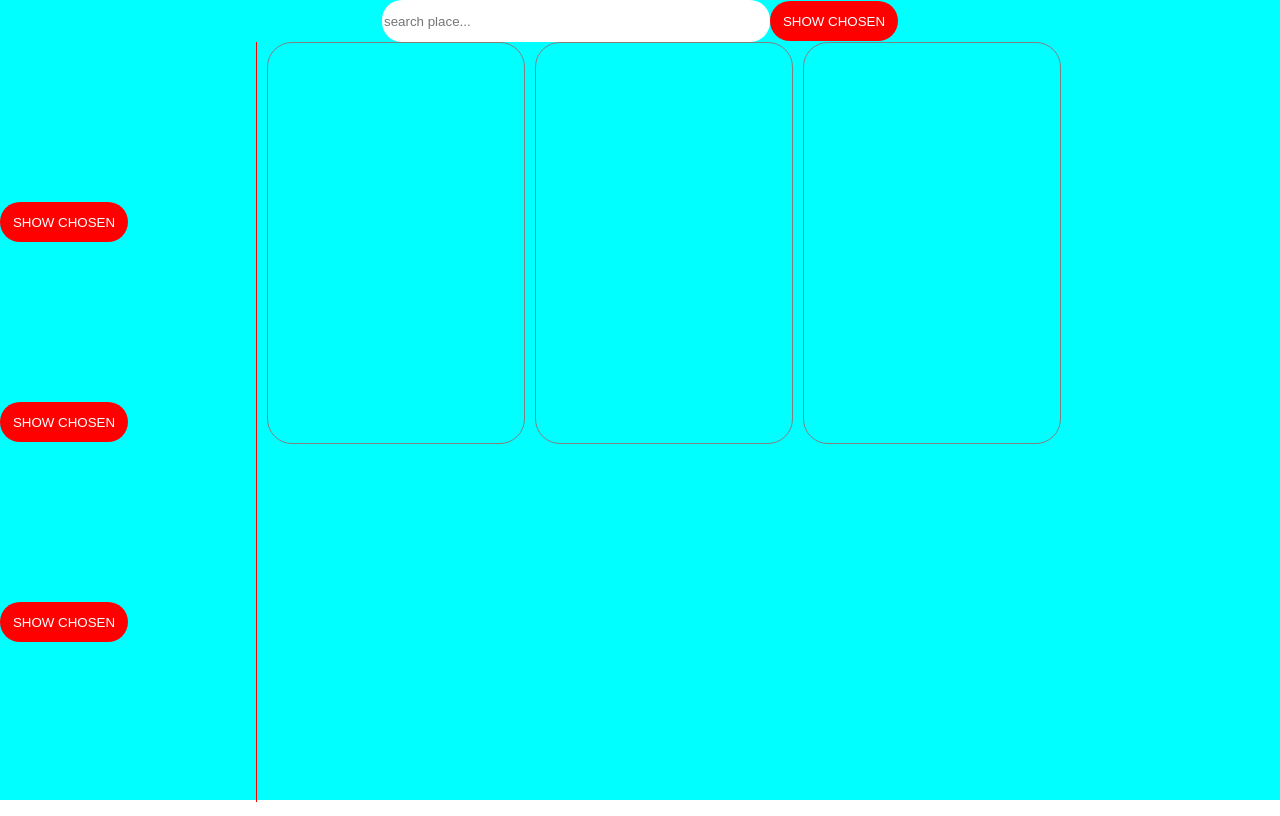
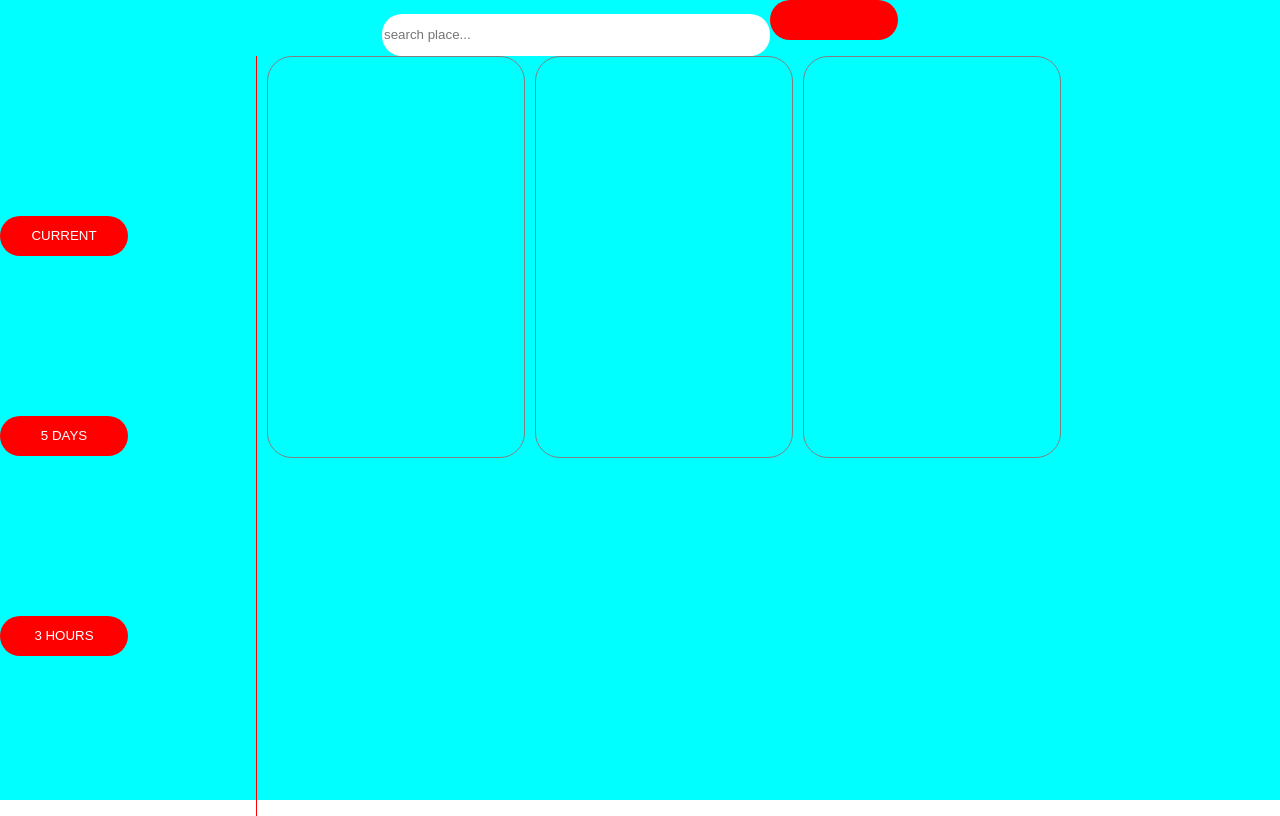
Before and after one commit to GogiKalinin/GogiKalinin, a React (Create React App) app: page / in a window 1280 px wide. Built offline with nearby package versions, Linux system fonts and the light colour scheme.

Commit message:
upgrade DigitalButton

```diff
--- a/src/Components/atoms/DigitalButton/index.jsx
+++ b/src/Components/atoms/DigitalButton/index.jsx
@@ -1,8 +1,11 @@
 import React from 'react'
 import './index.css'
 
-export const DigitalButton = () => {
+export const DigitalButton = ({title, mode}) => {
     return (
-        <button className='DigitalButton'>show chosen</button>
+        mode === 'search' ?
+        <button className='DigitalButton'>{title}</button>
+        :
+        <button className='DigitalButton'>{title}</button>
     )
 }
```
